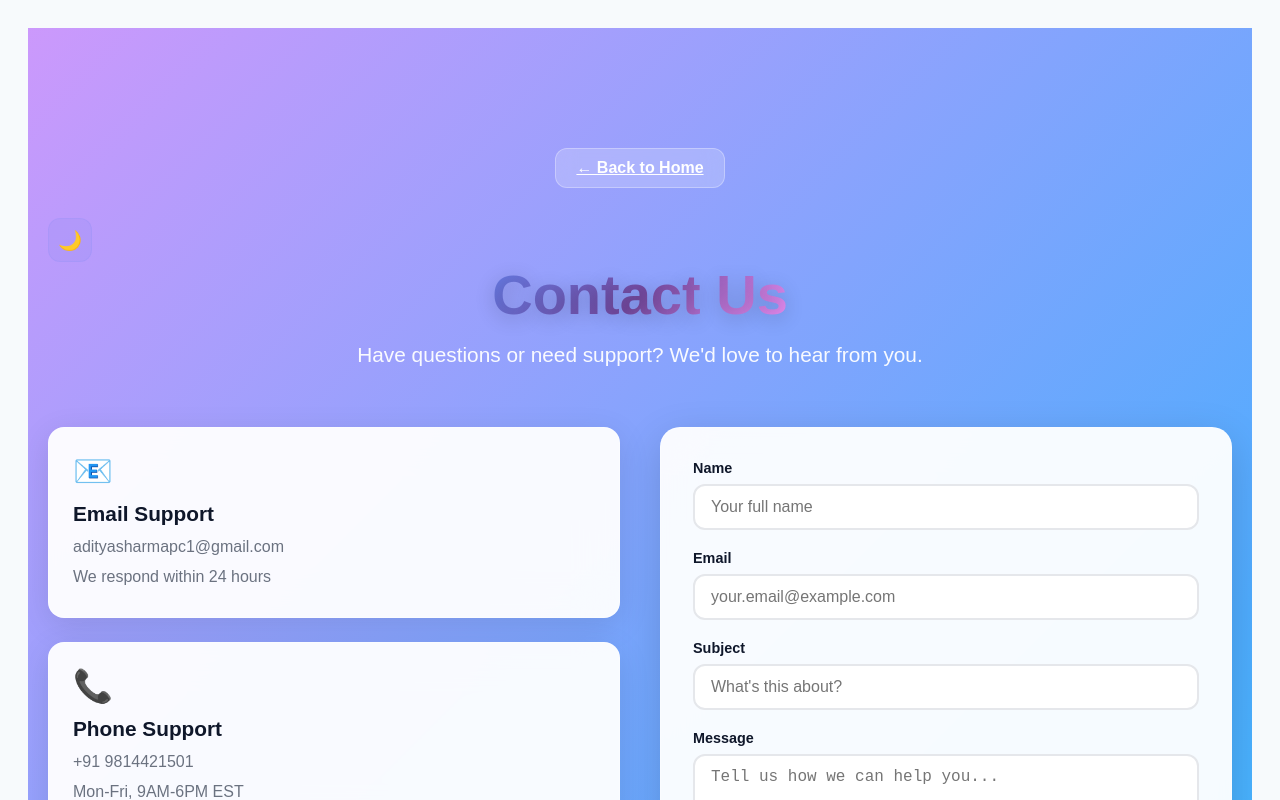
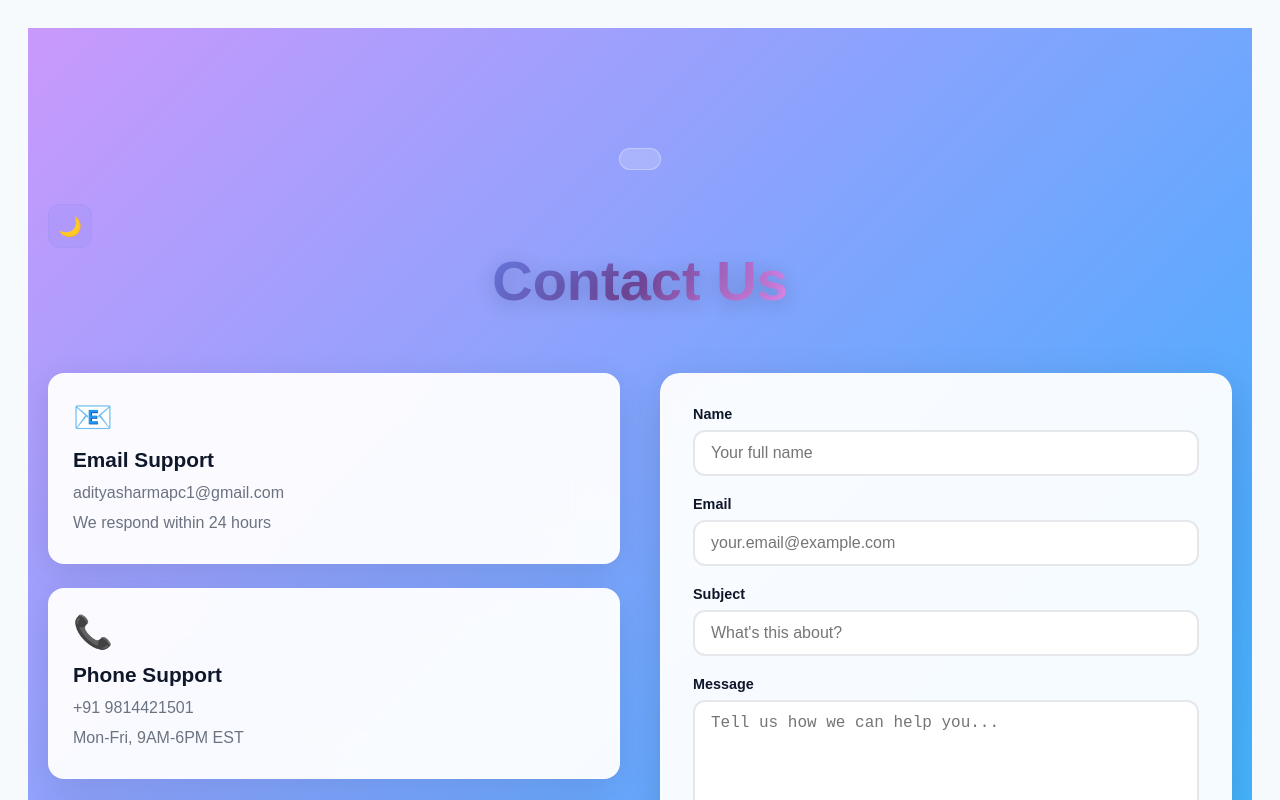
Before and after one commit to Aditya-566/grievance-frontend, a React (Vite) app: page /contact in a window 1280 px wide. Shown: the top 800 px of the page. Built offline with nearby package versions, Linux system fonts and the light colour scheme; no server answers.

Commit message:
Add Contact.css and fix import

```diff
--- a/src/Contact.jsx
+++ b/src/Contact.jsx
@@ -1,6 +1,8 @@
 import React, { useState } from 'react'
 import { useTheme } from './ThemeContext';
 import { Link } from 'react-router-dom';
+
+import "./styles.css";
 
 const contactInfoItems = [
   {
@@ -86,7 +88,7 @@ export default function Contact() {
         <div className="contact-header">
           <div className="header-top">
             <Link to="/" className="back-btn">
-              ← Back to Home
+
             </Link>
             <button
               className="theme-toggle-btn"
@@ -100,7 +102,7 @@ export default function Contact() {
             <span className="title-highlight">Contact Us</span>
           </h1>
           <p className="contact-subtitle">
-            Have questions or need support? We'd love to hear from you.
+
           </p>
         </div>
 
```
